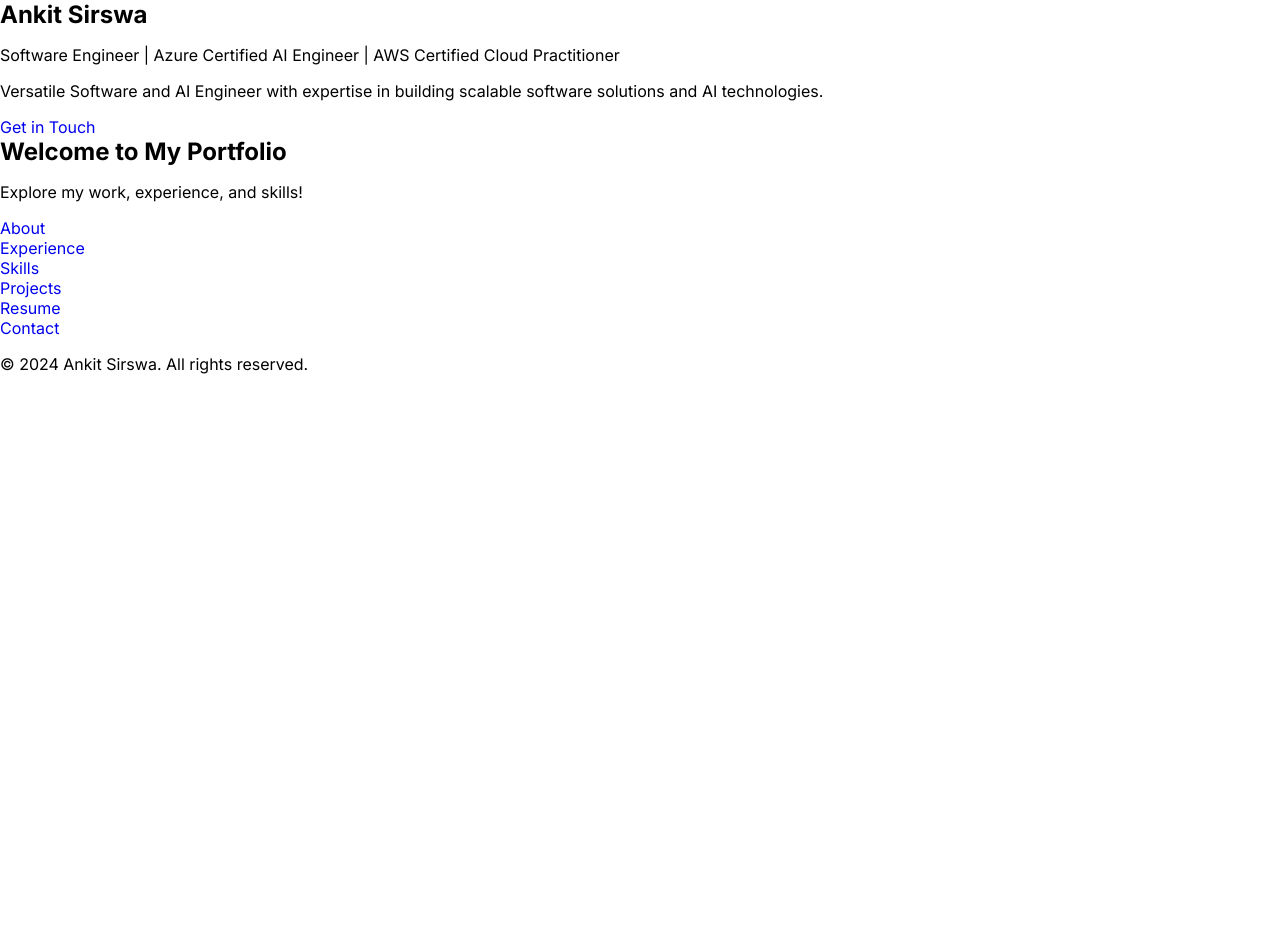
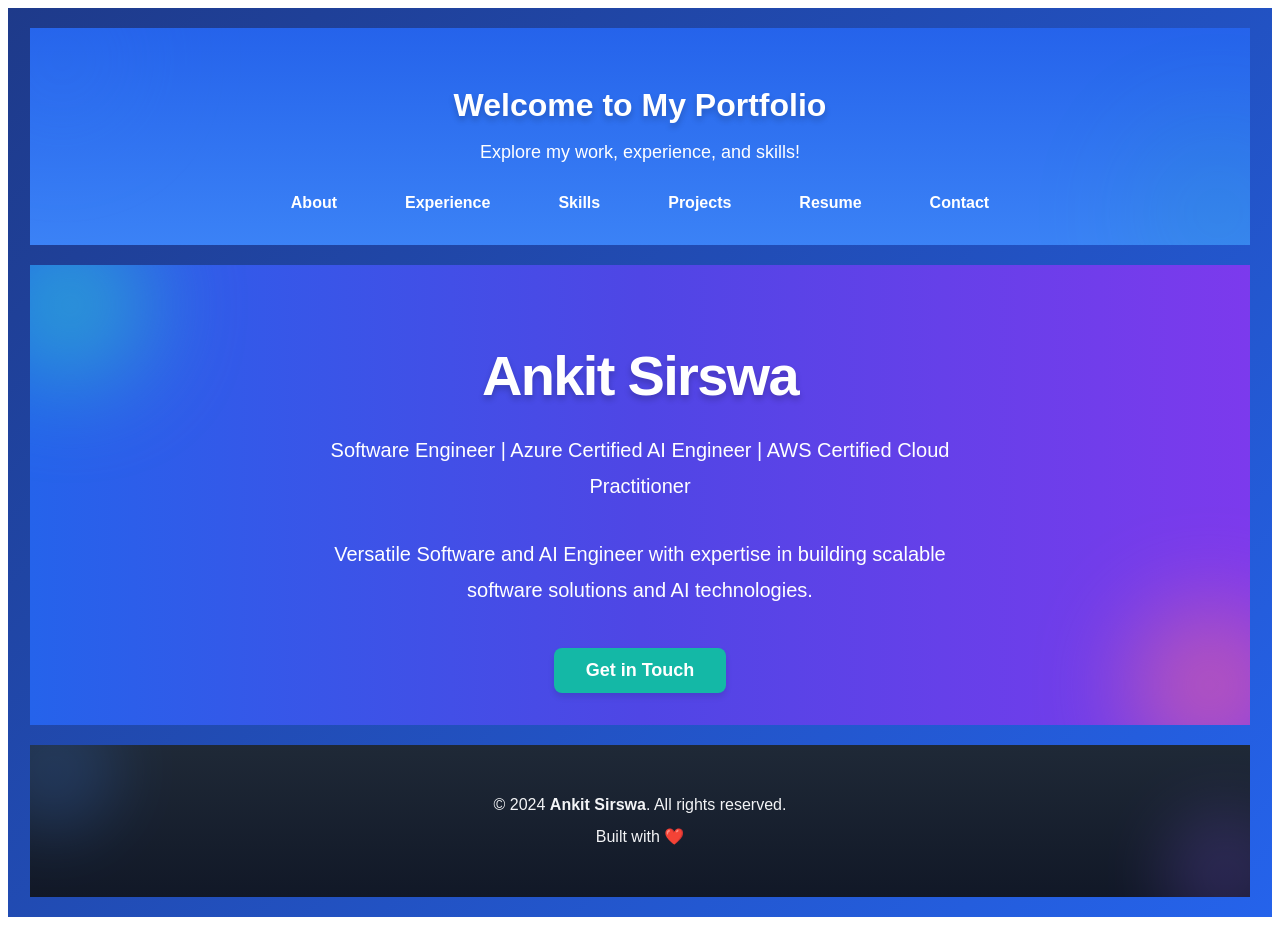
Before and after one commit to iankitt0007/my-portfolio, a Next.js app: page / in a window 1280 px wide. Before the commit the page ends 800 px from the top, so only its background shows below. Built offline with nearby package versions, Linux system fonts and the light colour scheme.

Commit message:
updated ui of dashboard profile page

```diff
--- a/src/components/Footer.tsx
+++ b/src/components/Footer.tsx
@@ -1,10 +1,20 @@
 // components/Footer.tsx
 const Footer: React.FC = () => {
-    return (
-      <footer className="footer py-8 bg-gray-800 text-white text-center">
-        <p>&copy; 2024 Ankit Sirswa. All rights reserved.</p>
-      </footer>
-    );
-  };
+  return (
+    <footer className="footer py-10 bg-gray-900 text-white text-center relative overflow-hidden">
+      {/* Decorative Background Elements */}
+      <div className="absolute inset-0 bg-gradient-to-t from-gray-900 to-gray-800 opacity-90 pointer-events-none"></div>
+      <div className="absolute -top-5 -left-5 w-32 h-32 bg-blue-500 rounded-full blur-2xl opacity-20"></div>
+      <div className="absolute -bottom-5 -right-5 w-32 h-32 bg-purple-500 rounded-full blur-2xl opacity-20"></div>
 
-  export default Footer;
+      {/* Footer Content */}
+      <p className="text-sm sm:text-base font-light">
+        &copy; 2024 <span className="font-semibold">Ankit Sirswa</span>. All
+        rights reserved.
+      </p>
+      <p className="mt-2 text-xs sm:text-sm font-light">Built with ❤️</p>
+    </footer>
+  );
+};
+
+export default Footer;
--- a/src/components/Hero.tsx
+++ b/src/components/Hero.tsx
@@ -1,24 +1,20 @@
 // components/Hero.tsx
+import Link from "next/link";
+
 const Hero: React.FC = () => {
   return (
-    <section className="hero bg-gradient-to-r from-blue-500 to-teal-400 text-white py-16 text-center relative overflow-hidden">
-
-      <h1 className="text-5xl font-extrabold tracking-tight drop-shadow-lg">
-        Ankit Sirswa
-      </h1>
-      <p className="text-xl mt-4 font-medium tracking-wide">
-        Software Engineer | Azure Certified AI Engineer | AWS Certified Cloud Practitioner
+    <section className="hero">
+      <h1>Ankit Sirswa</h1>
+      <p>
+        Software Engineer | Azure Certified AI Engineer | AWS Certified Cloud
+        Practitioner
       </p>
-      <p className="mt-6 text-lg max-w-2xl mx-auto">
-        Versatile Software and AI Engineer with expertise in building scalable software solutions and AI technologies.
+      <p>
+        Versatile Software and AI Engineer with expertise in building scalable
+        software solutions and AI technologies.
       </p>
-
-      <div className="mt-8">
-        <a
-          href="#contact"
-        >
-          Get in Touch
-        </a>
+      <div className="cta">
+        <Link href="/contact">Get in Touch</Link>
       </div>
     </section>
   );
--- a/src/components/Main.tsx
+++ b/src/components/Main.tsx
@@ -2,29 +2,43 @@
 
 const Main = () => {
   return (
-    <header>
-      <h2>Welcome to My Portfolio</h2>
-      <p>Explore my work, experience, and skills!</p>
+    <header className="main-header text-center py-16 bg-gradient-to-b from-blue-600 to-blue-400 text-white relative">
+      <h2 className="text-4xl font-bold mb-4">Welcome to My Portfolio</h2>
+      <p className="text-lg mb-8">
+        Explore my work, experience, and skills!
+      </p>
       <nav>
-        <div>
-          <ul>
+        <div className="nav-links">
+          <ul className="flex flex-wrap justify-center gap-8">
             <li>
-              <Link href="/about">About</Link>
+              <Link href="/about" className="nav-link">
+                About
+              </Link>
             </li>
             <li>
-              <Link href="/experience">Experience</Link>
+              <Link href="/experience" className="nav-link">
+                Experience
+              </Link>
             </li>
             <li>
-              <Link href="/skills">Skills</Link>
+              <Link href="/skills" className="nav-link">
+                Skills
+              </Link>
             </li>
             <li>
-              <Link href="/projects">Projects</Link>
+              <Link href="/projects" className="nav-link">
+                Projects
+              </Link>
             </li>
             <li>
-              <Link href="/resume">Resume</Link>
+              <Link href="/resume" className="nav-link">
+                Resume
+              </Link>
             </li>
             <li>
-              <Link href="/contact">Contact</Link>
+              <Link href="/contact" className="nav-link">
+                Contact
+              </Link>
             </li>
           </ul>
         </div>
--- a/src/pages/index.tsx
+++ b/src/pages/index.tsx
@@ -1,13 +1,13 @@
 // pages/index.tsx
-import Hero from '../components/Hero';
-import Footer from '../components/Footer';
-import Main from '../components/Main';
+import Hero from "../components/Hero";
+import Footer from "../components/Footer";
+import Main from "../components/Main";
 
 const Home = () => {
   return (
-    <div>
+    <div className="container">
+      <Main />
       <Hero />
-      <Main />
       <Footer />
     </div>
   );
--- a/src/styles/Home.module.css
+++ /dev/null
@@ -1,46 +0,0 @@
-.header {
-    background-color: #333;
-    color: white;
-    padding: 1rem 0;
-    position: fixed;
-    width: 100%;
-    top: 0;
-    left: 0;
-    z-index: 1000;
-  }
-
-  .navbar {
-    display: flex;
-    justify-content: space-between;
-    align-items: center;
-    max-width: 1200px;
-    margin: 0 auto;
-    padding: 0 20px;
-  }
-
-  .logo h1 {
-    font-size: 1.8rem;
-  }
-
-  nav {
-    display: flex;
-  }
-
-  .navList {
-    list-style-type: none;
-    display: flex;
-    margin: 0;
-    padding: 0;
-  }
-
-  .navItem {
-    margin: 0 20px;
-    font-size: 1rem;
-    text-decoration: none;
-    color: white;
-    transition: color 0.3s;
-  }
-
-  .navItem:hover {
-    color: #00bcd4; /* Change the color on hover */
-  }
--- a/src/styles/global.css
+++ b/src/styles/global.css
@@ -1,31 +1,251 @@
-@import url('https://fonts.googleapis.com/css2?family=Inter:wght@400;500;600;700&display=swap');
-
-html,
-body {
-  margin: 0;
-  padding: 0;
-  box-sizing: border-box;
-  font-family: 'Inter', sans-serif;
+.container {
+  display: flex;
+  flex-direction: column;
+  justify-content: space-between;
+  align-items: center;
+  min-height: 100vh;
+  padding: 20px;
+  background: linear-gradient(135deg, #1e3a8a, #2563eb);
+  color: #ffffff;
+  font-family: 'Arial', sans-serif;
+  gap: 20px;
 }
 
-a {
-  text-decoration: none;
+.container > * {
+  width: 97%;
+  max-width: 1200px;
 }
 
-ul {
+/* Hero Section */
+.hero {
+  position: relative;
+  padding: 2rem 1rem;
+  text-align: center;
+  background: linear-gradient(to right, #2563eb, #4f46e5, #7c3aed);
+  color: #fff;
+  overflow: hidden;
+}
+
+.hero h1 {
+  font-size: 3.5rem;
+  font-weight: 800;
+  letter-spacing: -0.03em;
+  text-shadow: 0 4px 6px rgba(0, 0, 0, 0.2);
+  margin-bottom: 1rem;
+}
+
+.hero p {
+  font-size: 1.25rem;
+  margin-top: 1.5rem;
+  line-height: 1.8;
+  font-weight: 500;
+  max-width: 40rem;
+  margin-left: auto;
+  margin-right: auto;
+}
+
+.hero p:nth-of-type(2) {
+  margin-top: 2rem;
+}
+
+.hero .cta {
+  margin-top: 2.5rem;
+}
+
+.hero .cta a {
+  display: inline-block;
+  padding: 0.75rem 2rem;
+  background-color: #14b8a6;
+  color: #fff;
+  font-size: 1.125rem;
+  font-weight: 600;
+  border-radius: 0.5rem;
+  text-decoration: none;
+  box-shadow: 0 4px 6px rgba(0, 0, 0, 0.1);
+  transition: all 0.3s ease;
+}
+
+.hero .cta a:hover {
+  background-color: #0d9488;
+  box-shadow: 0 6px 12px rgba(0, 0, 0, 0.15);
+}
+
+/* Decorative Blurred Circles */
+.hero::before,
+.hero::after {
+  content: '';
+  position: absolute;
+  border-radius: 50%;
+  opacity: 0.5;
+  filter: blur(3rem);
+}
+
+.hero::before {
+  top: -2.5rem;
+  left: -2.5rem;
+  width: 10rem;
+  height: 10rem;
+  background: #2dd4bf;
+}
+
+.hero::after {
+  bottom: -2.5rem;
+  right: -2.5rem;
+  width: 10rem;
+  height: 10rem;
+  background: #fb7185;
+}
+
+/* Footer Section */
+.footer {
+  position: relative;
+  padding: 2.5rem 1rem;
+  background: linear-gradient(to top, #111827, #1f2937); /* Dark gradient for depth */
+  color: #f3f4f6; /* Slightly off-white text for better contrast */
+  text-align: center;
+  overflow: hidden;
+}
+
+.footer p {
+  margin: 0.5rem 0;
+  font-size: 0.875rem; /* Small but readable */
+  line-height: 1.5;
+}
+
+.footer p span {
+  font-weight: 600;
+}
+
+.footer::before,
+.footer::after {
+  content: '';
+  position: absolute;
+  border-radius: 50%;
+  opacity: 0.2;
+  filter: blur(2rem);
+}
+
+.footer::before {
+  top: -2.5rem;
+  left: -2.5rem;
+  width: 8rem;
+  height: 8rem;
+  background: #3b82f6; /* Blue decorative element */
+}
+
+.footer::after {
+  bottom: -2.5rem;
+  right: -2.5rem;
+  width: 8rem;
+  height: 8rem;
+  background: #8b5cf6; /* Purple decorative element */
+}
+
+/* Responsive Adjustments */
+@media (min-width: 640px) {
+  .footer p {
+    font-size: 1rem; /* Slightly larger text on bigger screens */
+  }
+}
+
+/* Main Header Section */
+.main-header {
+  padding: 2rem 1rem;
+  background: linear-gradient(to bottom, #2563eb, #3b82f6); /* Gradient background */
+  color: #ffffff;
+  text-align: center;
+  position: relative;
+  overflow: hidden;
+}
+
+.main-header h2 {
+  font-size: 2rem;
+  font-weight: 700;
+  margin-bottom: 0.5rem;
+  text-shadow: 0 4px 6px rgba(0, 0, 0, 0.2);
+}
+
+.main-header p {
+  font-size: 1.125rem;
+  margin-bottom: 2rem;
+}
+
+/* Decorative Circles */
+.main-header::before,
+.main-header::after {
+  content: '';
+  position: absolute;
+  border-radius: 50%;
+  opacity: 0.3;
+  filter: blur(4rem);
+}
+
+.main-header::before {
+  top: -3rem;
+  left: -3rem;
+  width: 10rem;
+  height: 10rem;
+  background: rgba(59, 130, 246, 0.5);
+}
+
+.main-header::after {
+  bottom: -3rem;
+  right: -3rem;
+  width: 10rem;
+  height: 10rem;
+  background: rgba(16, 185, 129, 0.5);
+}
+
+/* Navigation Links */
+.nav-links ul {
+  display: flex;
+  flex-wrap: wrap;
+  justify-content: center;
+  gap: 2rem; /* Space between items */
   list-style: none;
   padding: 0;
-}
-
-h1, h2, h3, h4, h5, h6 {
   margin: 0;
 }
 
-.container {
-  max-width: 1200px;
-  margin: 0 auto;
+.nav-links li {
+  margin: 0;
 }
 
-button {
-  cursor: pointer;
+.nav-links .nav-link {
+  font-size: 1rem;
+  font-weight: 600;
+  color: #ffffff;
+  text-decoration: none;
+  padding: 0.4rem 1rem;
+  border: 2px solid transparent;
+  border-radius: 0.75rem;
+  transition: all 0.3s ease-in-out;
 }
+
+.nav-links .nav-link:hover {
+  background-color: #ffffff;
+  color: #2563eb;
+  border-color: #ffffff;
+  transform: scale(1.1); /* Slight zoom effect */
+  box-shadow: 0 4px 10px rgba(0, 0, 0, 0.2); /* Hover shadow */
+}
+
+/* Responsive Adjustments */
+@media (max-width: 768px) {
+  .main-header h2 {
+    font-size: 2rem;
+  }
+
+  .main-header p {
+    font-size: 1rem;
+  }
+
+  .nav-links ul {
+    gap: 1rem;
+  }
+
+  .nav-links .nav-link {
+    font-size: 0.9rem;
+    padding: 0.4rem 1rem;
+  }
+}
```
